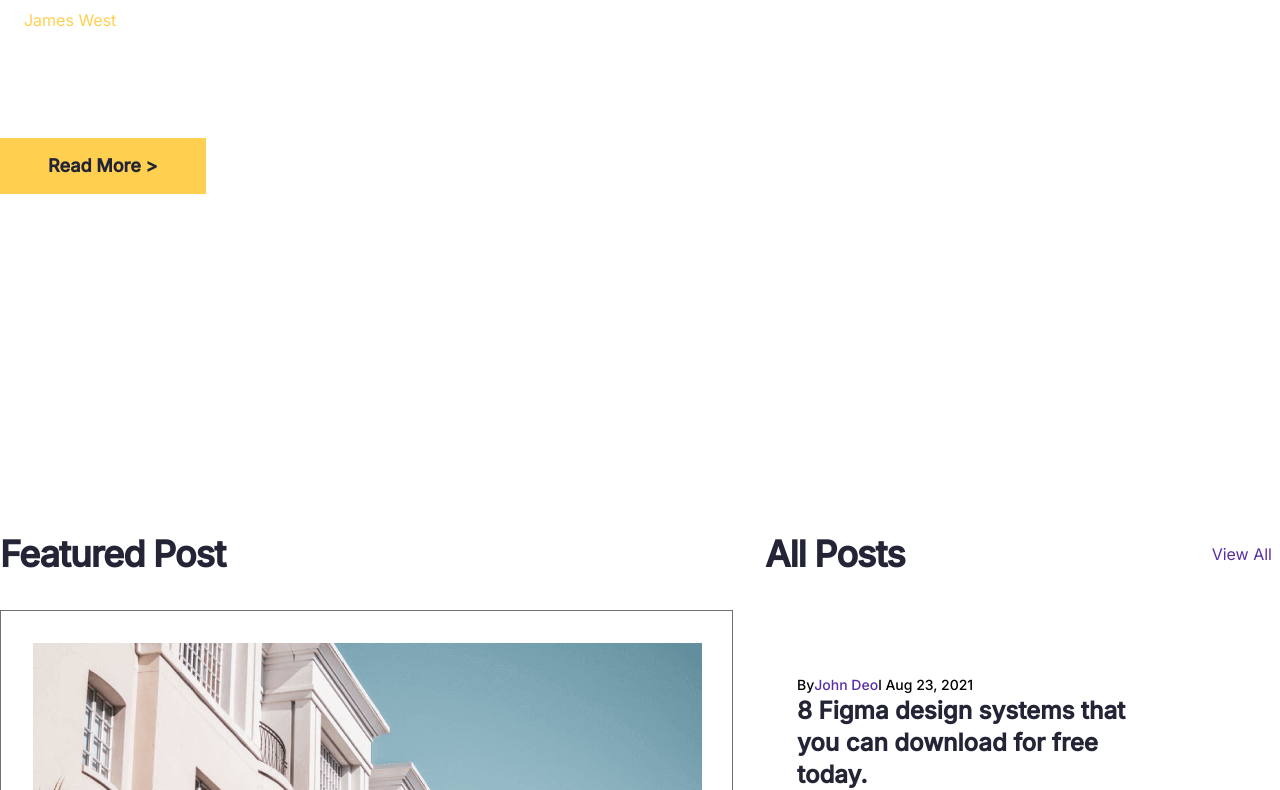
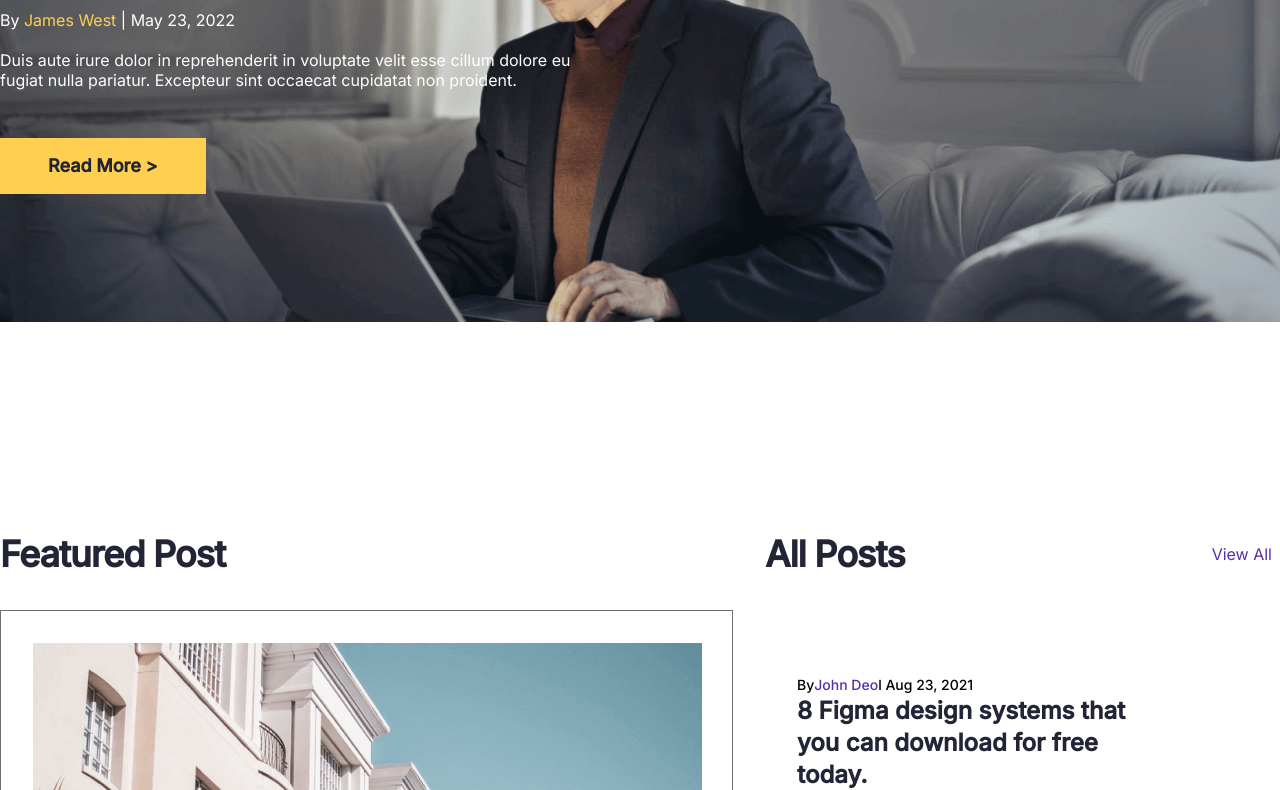
Before and after one commit to abbos622/feensweet, a plain HTML site: page index.html in a window 1280 px wide. Shown: the part 398-1188 px from the top of the page. Drawn offline with Linux system fonts and the light colour scheme; the site is published under a folder, as on GitHub Pages, so addresses that start at the root find nothing.

Commit message:
"rasmni tog'illadim"

```diff
--- a/scss/block/_header.scss
+++ b/scss/block/_header.scss
@@ -122,7 +122,7 @@ header {
     }
 
     .banner {
-        background-image: url("/images/png/banner-bg.png");
+        background-image: url("../images/png/banner-bg.png");
         background-repeat: no-repeat;
         background-position: calc(100%) calc(0%);
         background-size: 100%;
```
Also changed, not shown: style/style.min.css, 1 other file.
